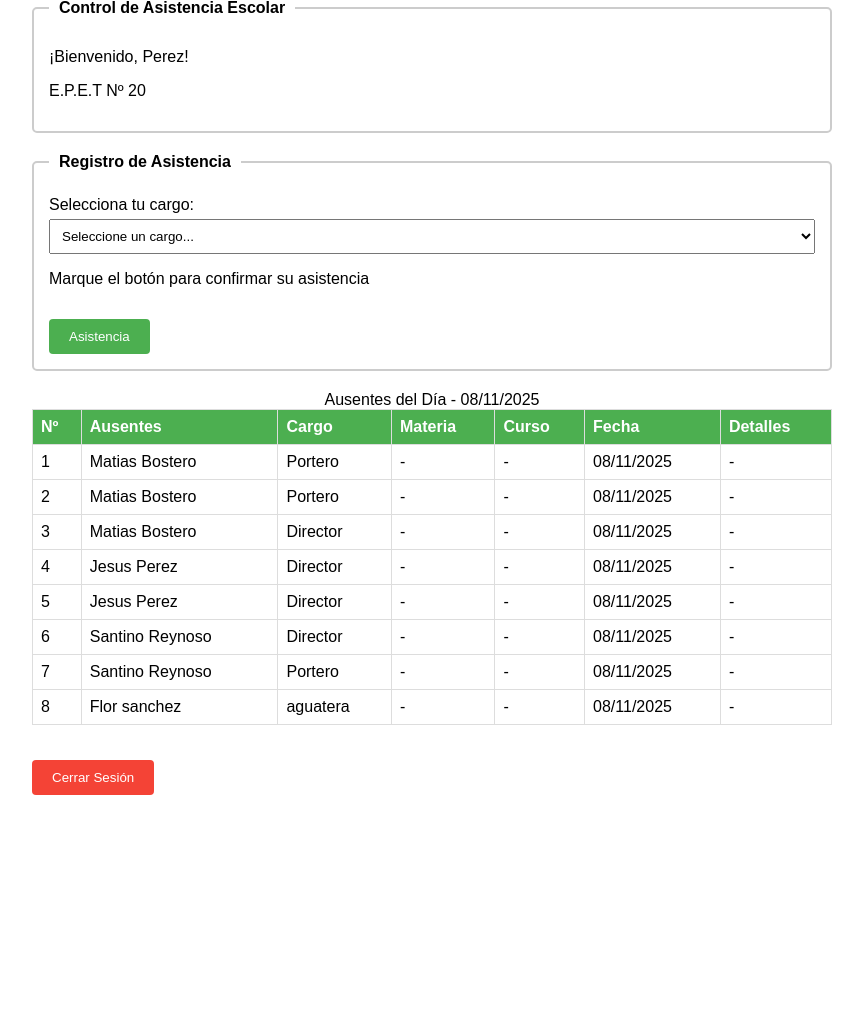
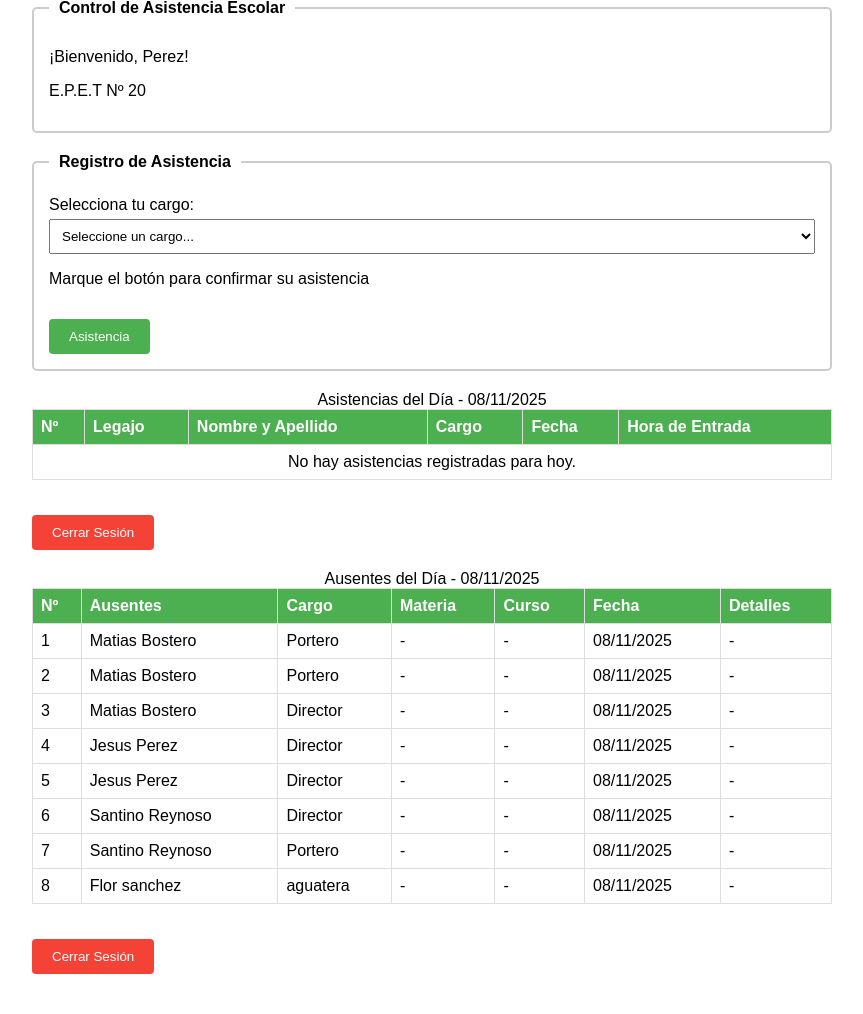
Before and after one commit to Giu277/Proyecto-Agustina-2025, a PHP site: page /inicio.php in a window 1280 px wide. Shown: the part 61-1075 px from the top of the page, without its empty margins (208-1071 px from the left). Before the commit the page ends 856 px from the top, so only its background shows below. Run offline with PHP 8.4, Linux system fonts and the light colour scheme; a user stored in the database is signed in; data comes from the database, SQL or seed files in the repository; tables that the repository leaves empty or names only in its code hold one stand-in row (values such as "Sample post").

Commit message:
Subiendo tabla de Asistencias

```diff
--- a/Control_Asistencias/inicio.php
+++ b/Control_Asistencias/inicio.php
@@ -17,23 +17,26 @@
 if (isset($_POST['enviar']) && $_POST['enviar'] == 'Asistencia' && $usuarioLogueado) {
     $cargo = $_POST['cargo'] ?? '';
     $fechaActual = date('Y-m-d H:i:s');
+    $horaActual = date('H:i:s');
 
     if (!empty($cargo)) {
         try {
             $conexion = new Conexion();
             $pdo = $conexion->getConexion();
+
             // Verificar si ya registró asistencia hoy usando legajo
             $stmt = $pdo->prepare("SELECT `Id_asiste` FROM `asistencia_c` WHERE `Id_asiste` = ? AND `fecha` = CURDATE()");
-            $stmt->execute([$legajo]);
+            $stmt->execute([$legajo, $cargo]);
+
             if ($stmt->rowCount() == 0) {
                 // Registrar nueva asistencia usando legajo
-                $horaActual = date('H:i:s');
-                $stmt = $pdo->prepare("INSERT INTO `asistencia_c` (`Id_asiste`, `fecha`, `Entrada`, `Salida`) VALUES (?, ?, ?, ?)");
-                $stmt->execute([$legajo, date('Y-m-d'), $horaActual, $horaActual]);
-                $mensaje = 'Asistencia registrada correctamente.';
+                $stmt = $pdo->prepare("INSERT INTO `asistencia_c` (`Id_asiste`, `fecha`, `Entrada`) VALUES (?, ?, ?, ?)");
+                $stmt->execute([$legajo, $cargo, $fechaActual, $horaActual]);
+                $mensaje = 'Asistencia registrada correctamente para el cargo: '. htmlspecialchars($cargo);
             } else {
-                $mensaje = 'Ya registró su asistencia hoy.';
+                $mensaje = 'Ya registró su asistencia hoy para el cargo: ' . htmlspecialchars($cargo);
             }
+
         } catch (PDOException $e) {
             $mensaje = 'Error al registrar asistencia: ' . $e->getMessage();
         }
@@ -164,24 +167,92 @@
             <select name="cargo" id="cargo" required>
                 <option value="">Seleccione un cargo...</option>
                 <?php
+
                 // Obtener los cargos del usuario desde la base de datos
                 try {
                     $stmtCargos = $pdo->prepare("SELECT c.id_cargo, c.Denominacion FROM cargo c INNER JOIN usuario u ON c.id_cargo = u.id_cargo WHERE u.legajo = ?");
                     $stmtCargos->execute([$legajo]);
                     $cargosUsuario = $stmtCargos->fetchAll(PDO::FETCH_ASSOC);
-                    foreach ($cargosUsuario as $cargo) {
-                        echo '<option value="' . htmlspecialchars($cargo['Denominacion']) . '">' . htmlspecialchars($cargo['Denominacion']) . '</option>';
-                    }
-                } catch (PDOException $e) {
-                    echo '<option value="">Error al cargar cargos</option>';
-                }
-                ?>
+                    if ($cargosUsuario) {
+                        foreach ($cargosUsuario as $cargo) {
+                            echo '<option value="' . htmlspecialchars($cargo['Denominacion']) . '">'
+                            . htmlspecialchars($cargo['Denominacion']) . '</option>';
+                        }
+                    } else {
+                        echo '<option value="">Sin cargos asignados</option>';}
+                     } catch (PDOException $e) {
+                        echo '<option value="">Error al cargar cargos</option>';}
+                    ?>
+
             </select>
             <p>Marque el botón para confirmar su asistencia</p>
             <input type="submit" name="enviar" value="Asistencia">
         </fieldset>
     </form>
 
+    <!-- Tabla de Asistencias del Día -->
+    <?php
+try {
+    $conexion = new Conexion();
+    $pdo = $conexion->getConexion();
+
+    // Obtener todas las asistencias del día actual
+    $stmt = $pdo->query("
+        SELECT
+            a.Id_asiste AS legajo,
+            u.nombre,
+            u.apellido,
+            c.Denominacion AS cargo,
+            a.fecha,
+            a.Entrada
+        FROM asistencia_c a
+        INNER JOIN usuario u ON a.Id_asiste = u.legajo
+        INNER JOIN cargo c ON c.id_cargo = u.id_cargo
+        WHERE DATE(a.fecha) = CURDATE()
+        ORDER BY a.Entrada ASC
+    ");
+    $asistencias = $stmt->fetchAll(PDO::FETCH_ASSOC);
+} catch (PDOException $e) {
+    $mensaje = 'Error al obtener asistencias: ' . $e->getMessage();
+}
+?>
+
+<table>
+    <caption>Asistencias del Día - <?php echo date('d/m/Y'); ?></caption>
+    <thead>
+        <tr>
+            <th>Nº</th>
+            <th>Legajo</th>
+            <th>Nombre y Apellido</th>
+            <th>Cargo</th>
+            <th>Fecha</th>
+            <th>Hora de Entrada</th>
+        </tr>
+    </thead>
+    <tbody>
+        <?php if (empty($asistencias)): ?>
+            <tr>
+                <td colspan="6" style="text-align: center;">No hay asistencias registradas para hoy.</td>
+            </tr>
+        <?php else: ?>
+            <?php $contador = 1; ?>
+            <?php foreach ($asistencias as $asistencia): ?>
+                <tr>
+                    <td><?php echo $contador++; ?></td>
+                    <td><?php echo htmlspecialchars($asistencia['legajo']); ?></td>
+                    <td><?php echo htmlspecialchars($asistencia['nombre'] . ' ' . $asistencia['apellido']); ?></td>
+                    <td><?php echo htmlspecialchars($asistencia['cargo'] ?? 'N/A'); ?></td>
+                    <td><?php echo htmlspecialchars(date('d/m/Y', strtotime($asistencia['fecha']))); ?></td>
+                    <td><?php echo htmlspecialchars($asistencia['Entrada']); ?></td>
+                </tr>
+            <?php endforeach; ?>
+        <?php endif; ?>
+    </tbody>
+</table>
+
+<form method="post" action="inicioSesion.php" style="margin-top: 20px;">
+    <input type="submit" name="logout" value="Cerrar Sesión" style="background-color: #f44336;">
+</form>
     <!-- Tabla de Ausentes del Día -->
     <table>
         <caption>Ausentes del Día - <?php echo date('d/m/Y'); ?></caption>
```
Also changed, not shown: Control_Asistencias/Asistencia.php (added, +59 -0 lines).
